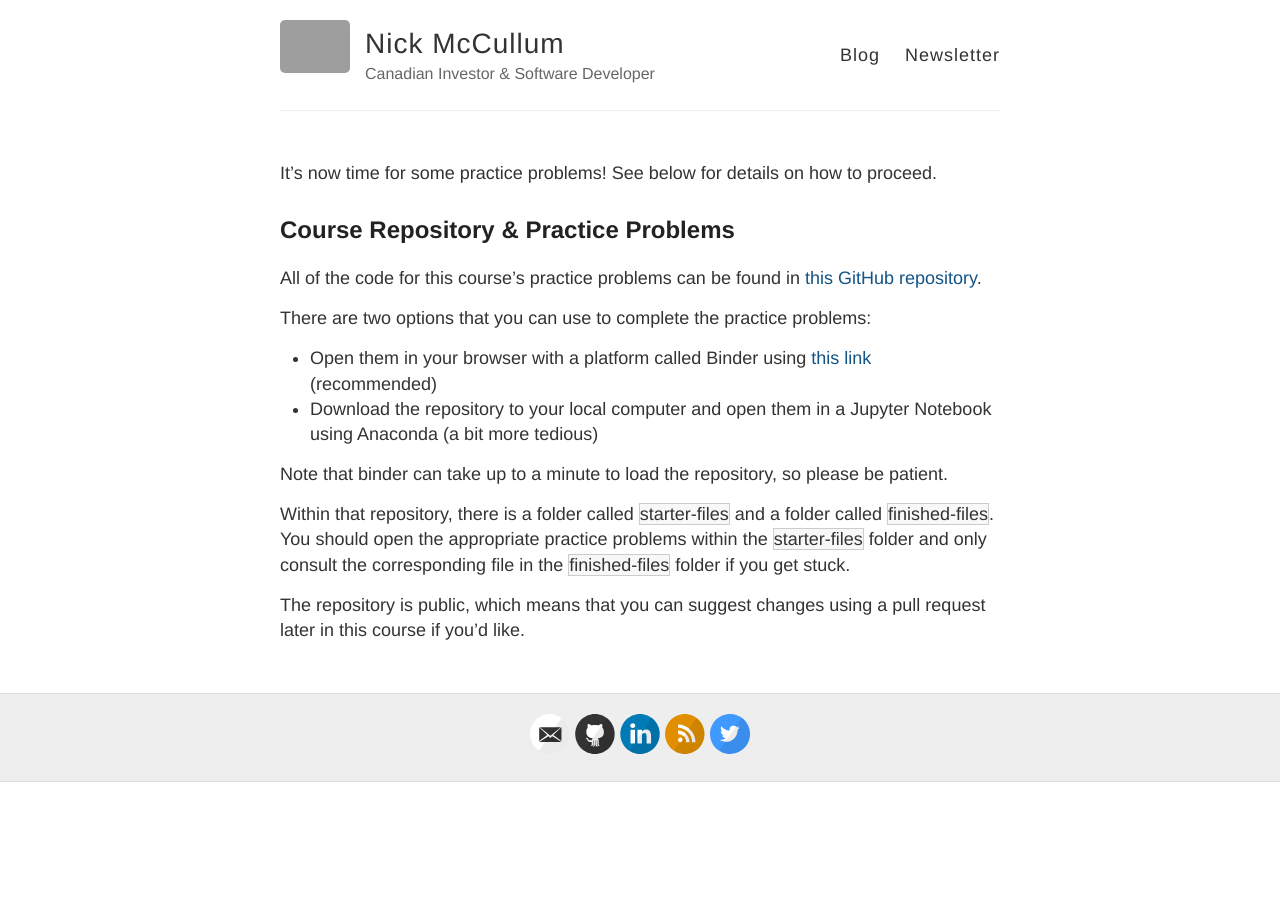
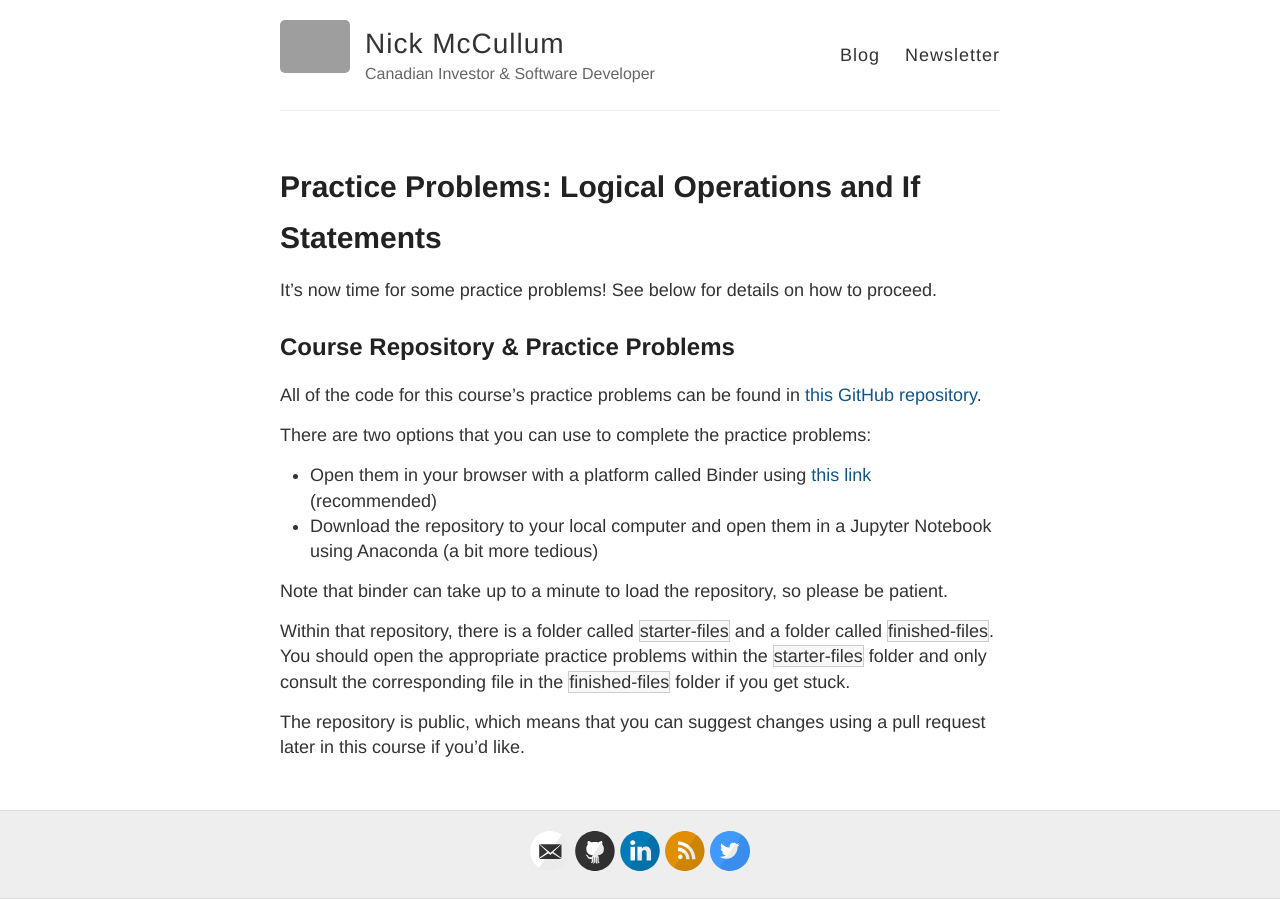
Before and after one commit to rosyberti/website, a Jekyll site: the page built from python-course/logical-operators-if-statements-practice-problems.md, in a window 1280 px wide. Built offline with Jekyll 4.4.1, drawn with Linux system fonts in a browser that asks for light colours; our own code applies the rules of GitHub Pages for plain Markdown files; grey boxes are pictures that could not be loaded.

Commit message:
fixed title

```diff
--- a/python-course/logical-operators-if-statements-practice-problems.md
+++ b/python-course/logical-operators-if-statements-practice-problems.md
@@ -1,6 +1,6 @@
 ---
 layout: page
-title: Practice Problems: Logical Operations and If Statements
+title: 'Practice Problems: Logical Operations and If Statements'
 ---
 
 It's now time for some practice problems! See below for details on how to proceed.
```
